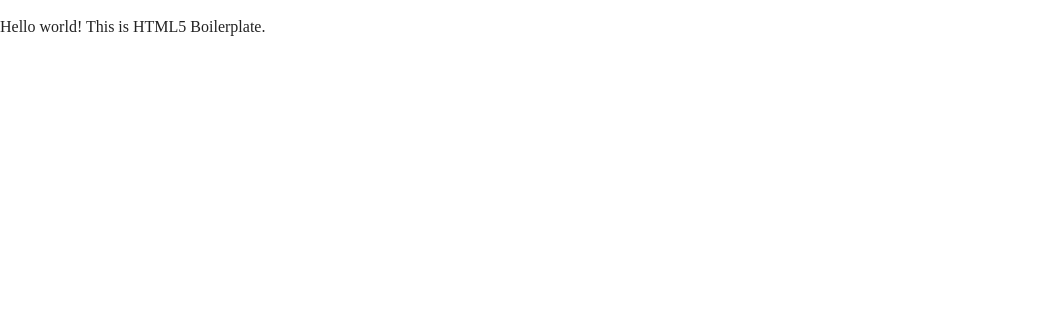
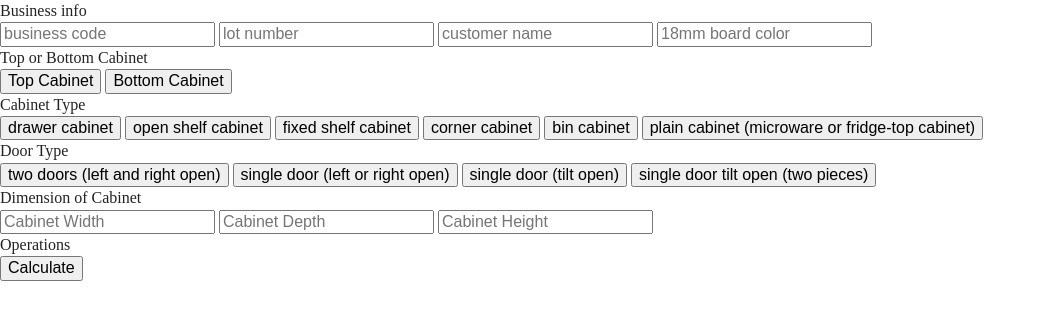
Before and after one commit to guanzhou-zhao/calculate-cabinet-plan, a plain HTML site: page index.html in a window 1280 px wide. Shown: the whole page, without its empty margins (0-1046 px from the left). Drawn offline with nearby package versions, Linux system fonts and the light colour scheme.

Commit message:
fix issue #1

```diff
--- a/index.html
+++ b/index.html
@@ -1,5 +1,6 @@
 <!doctype html>
 <html class="no-js" lang="">
+
 <head>
     <meta charset="utf-8">
     <meta http-equiv="x-ua-compatible" content="ie=edge">
@@ -14,24 +15,86 @@
     <link rel="stylesheet" href="css/normalize.css">
     <link rel="stylesheet" href="css/main.css">
 </head>
+
 <body>
     <!--[if lte IE 9]>
             <p class="browserupgrade">You are using an <strong>outdated</strong> browser. Please <a href="https://browsehappy.com/">upgrade your browser</a> to improve your experience and security.</p>
         <![endif]-->
 
     <!-- Add your site or application content here -->
-        <p>Hello world! This is HTML5 Boilerplate.</p>
+    <!-- <p>Hello world! This is HTML5 Boilerplate.</p> -->
     <script src="js/vendor/modernizr-3.5.0.min.js"></script>
     <script src="https://code.jquery.com/jquery-3.2.1.min.js" integrity="sha256-hwg4gsxgFZhOsEEamdOYGBf13FyQuiTwlAQgxVSNgt4=" crossorigin="anonymous"></script>
-        <script>window.jQuery || document.write('<script src="js/vendor/jquery-3.2.1.min.js"><\/script>')</script>
+    <script>
+        window.jQuery || document.write('<script src="js/vendor/jquery-3.2.1.min.js"><\/script>')
+    </script>
     <script src="js/plugins.js"></script>
     <script src="js/main.js"></script>
 
     <!-- Google Analytics: change UA-XXXXX-Y to be your site's ID. -->
     <script>
-            window.ga=function(){ga.q.push(arguments)};ga.q=[];ga.l=+new Date;
-            ga('create','UA-XXXXX-Y','auto');ga('send','pageview')
+        window.ga = function() {
+            ga.q.push(arguments)
+        };
+        ga.q = [];
+        ga.l = +new Date;
+        ga('create', 'UA-XXXXX-Y', 'auto');
+        ga('send', 'pageview')
     </script>
     <script src="https://www.google-analytics.com/analytics.js" async defer></script>
+
+    <div class="l-top ctl">
+        <div class="ctl-part">
+            <span class="ctl-part-header">Business info</span>
+            <div class="ctl-part-inputs">
+                <input type="text" name="business-code" placeholder="business code" />
+                <input type="text" name="lot-num" placeholder="lot number" />
+                <input type="text" name="customer-name" placeholder="customer name" />
+                <input type="text" name="board-color" placeholder="18mm board color" />
+            </div>
+        </div>
+        <div class="ctl-part">
+            <span class="ctl-part-header">Top or Bottom Cabinet</span>
+            <div class="ctl-part-inputs">
+                <input type="button" value="Top Cabinet" />
+                <input type="button" value="Bottom Cabinet" />
+            </div>
+        </div>
+        <div class="ctl-part">
+            <span class="ctl-part-header">Cabinet Type</span>
+            <div class="ctl-part-inputs">
+                <input type="button" value="drawer cabinet" />
+                <input type="button" value="open shelf cabinet" />
+                <input type="button" value="fixed shelf cabinet" />
+                <input type="button" value="corner cabinet" />
+                <input type="button" value="bin cabinet" />
+                <input type="button" value="plain cabinet (microware or fridge-top cabinet)" />
+            </div>
+        </div>
+        <div class="ctl-part">
+            <span class="ctl-part-header">Door Type</span>
+            <div class="ctl-part-inputs">
+                <input type="button" value="two doors (left and right open)" />
+                <input type="button" value="single door (left or right open)" />
+                <input type="button" value="single door (tilt open)" />
+                <input type="button" value="single door tilt open (two pieces)" />
+            </div>
+        </div>
+        <div class="ctl-part">
+            <span class="ctl-part-header">Dimension of Cabinet</span>
+            <div class="ctl-part-inputs">
+                <input type="number" placeholder="Cabinet Width">
+                <input type="number" placeholder="Cabinet Depth">
+                <input type="number" placeholder="Cabinet Height">
+            </div>
+        </div>
+        <div class="ctl-part">
+            <span class="ctl-part-header">Operations</span>
+            <div class="ctl-part-inputs">
+                <input type="button" value="Calculate">
+            </div>
+        </div>
+    </div>
 </body>
+
 </html>
```
Lines whose indentation alone changed are shown as unchanged.
